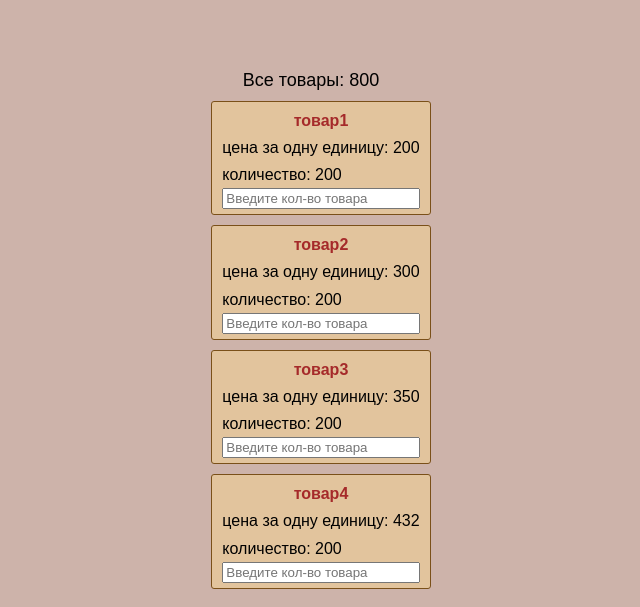
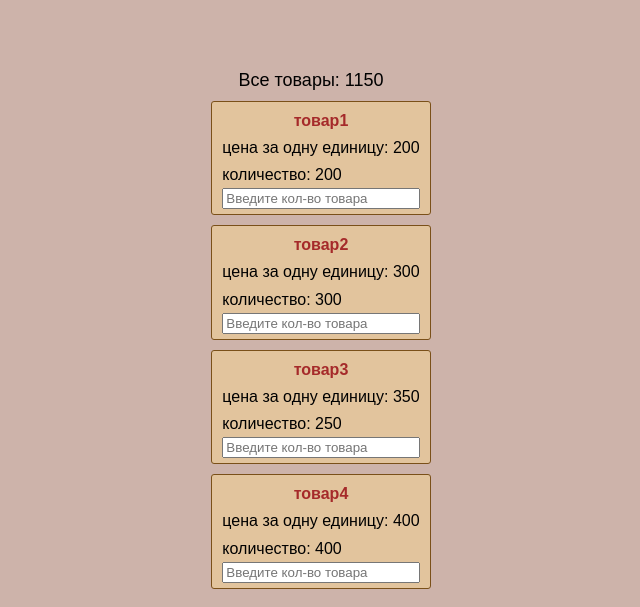
Before and after one commit to Kostushka/count-js, a plain HTML site: page index.html in a window 1280 px wide. Shown: the part 726-1333 px from the top of the page, 319-959 px from the left. Drawn offline with Linux system fonts and the light colour scheme.

Commit message:
new version

```diff
--- a/index.html
+++ b/index.html
@@ -37,8 +37,8 @@
             <div class="amount-items">Все товары: <span id="all"></span></div>
             <div id="first" class="item">
                 <div class="name">товар1</div>
-                <div>цена за одну единицу: <span id="cost0"></span></div>
-                <div>количество: <span id="item0"></span></div>
+                <div class="item__cost">цена за одну единицу: <span id="cost0"></span></div>
+                <div class="item__amount">количество: <span id="item0"></span></div>
                 <input
                     id="inputItems1"
                     type="number"
@@ -47,8 +47,8 @@
             </div>
             <div id="second" class="item">
                 <div class="name">товар2</div>
-                <div>цена за одну единицу: <span id="cost1"></span></div>
-                <div>количество: <span id="item1"></span></div>
+                <div class="item__cost">цена за одну единицу: <span id="cost1"></span></div>
+                <div class="item__amount">количество: <span id="item1"></span></div>
                 <input
                     id="inputItems2"
                     type="number"
@@ -57,8 +57,8 @@
             </div>
             <div id="third" class="item">
                 <div class="name">товар3</div>
-                <div>цена за одну единицу: <span id="cost2"></span></div>
-                <div>количество: <span id="item2"></span></div>
+                <div class="item__cost">цена за одну единицу: <span id="cost2"></span></div>
+                <div class="item__amount">количество: <span id="item2"></span></div>
                 <input
                     id="inputItems3"
                     type="number"
@@ -67,8 +67,8 @@
             </div>
             <div id="fourth" class="item">
                 <div class="name">товар4</div>
-                <div>цена за одну единицу: <span id="cost3"></span></div>
-                <div>количество: <span id="item3"></span></div>
+                <div class="item__cost">цена за одну единицу: <span id="cost3"></span></div>
+                <div class="item__amount">количество: <span id="item3"></span></div>
                 <input
                     id="inputItems4"
                     type="number"
@@ -76,6 +76,7 @@
                 />
             </div>
         </div>
-        <script src="index.js"></script>
+        <!-- <script src="index.js"></script> -->
+        <script type="module" src="new.js"></script>
     </body>
 </html>
--- a/index.js
+++ b/index.js
@@ -196,6 +196,7 @@ function onChangeValue(inputNum, valueNum, itemNum, itemAmount) {
         }
     }
 }
+
 onChangeValue(hashElInput, '1', 0, item);
 onChangeValue(hashElInput, '2', 1, item);
 onChangeValue(hashElInput, '3', 2, item);
@@ -209,11 +210,13 @@ const myProducts = [
     {
         name: 'item1',
         cost: 200,
-        amount: 200
+        amount: 200,
+        count: 0,
     },
     {
         name: 'item2',
         cost: 300,
-        amount: 300
+        amount: 300,
+        count: 0,
     },
 ]
--- /dev/null
+++ b/new.js
@@ -0,0 +1,43 @@
+import products from './products.js'; // вынес все товары в отдельный файл для удобства
+
+const itemsBlocks = document.getElementsByClassName('item'); // выносим все родительские блоки товаров в один массив
+const allAmountBlock = document.getElementById('all'); // блок с общим количеством товаров
+
+for (let i = 0; i < products.length; i++) { // используем цикл для перебора всех товаров
+  const product = products[i]; // определяем объект товара, который будет использоваться в одной итерации
+  product.remaining = product.amount; // добавляем новое независимое поле с остатком товара
+  const itemBlock = itemsBlocks[i]; // определяем соответсвующий блок товара, в который мы добавим информацию о товаре
+
+  // определяем блок куда надо добавить информацию о цене и добавляем её
+  const itemBlock_cost = itemBlock.getElementsByClassName('item__cost')[0].getElementsByTagName('span')[0];
+  itemBlock_cost.textContent = product.cost;
+
+  // определяем блок куда надо добавить информацию о количестве
+  const itemBlock_amount = itemBlock.getElementsByClassName('item__amount')[0].getElementsByTagName('span')[0];
+
+  updateAmountInfo(); // выносим обновление информация об остатке в функцию т.к. обновляем эту информацию в нескольких местах
+
+  // определяем блок для ввода количества покупаемого товара
+  const itemBlock_input = itemBlock.getElementsByTagName('input')[0];
+
+  itemBlock_input.oninput = function() {
+    const count = Number(this.value); // значение поля, с преобразованием в число, выносим  в переменную, для удобства и лучшей читаемости
+
+    if(count > 0 && count <= product.amount) { // вводимое число должно быть больше нуля и меньше общего количества товара
+      product.remaining = product.amount - count;
+    } else {                                   // иначе остаток возвращаем в начальное значение
+      product.remaining = product.amount;
+    }
+
+    product.count = count; // изменяем количество покупаемого товара
+    updateAmountInfo();
+  }
+
+  function updateAmountInfo() { // функция обновления информации о количестве товара в DOM
+    let allRemaining = 0;
+    products.forEach(product => allRemaining += product.remaining);
+
+    itemBlock_amount.textContent = product.remaining;
+    allAmountBlock.textContent = allRemaining;
+  }
+}
--- /dev/null
+++ b/products.js
@@ -0,0 +1,26 @@
+export default [
+  {
+    name: 'item1',
+    cost: 200,
+    amount: 200,
+    count: 0,
+  },
+  {
+    name: 'item2',
+    cost: 300,
+    amount: 300,
+    count: 0,
+  },
+  {
+    name: 'item2',
+    cost: 350,
+    amount: 250,
+    count: 0,
+  },
+  {
+    name: 'item2',
+    cost: 400,
+    amount: 400,
+    count: 0,
+  },
+];
```
